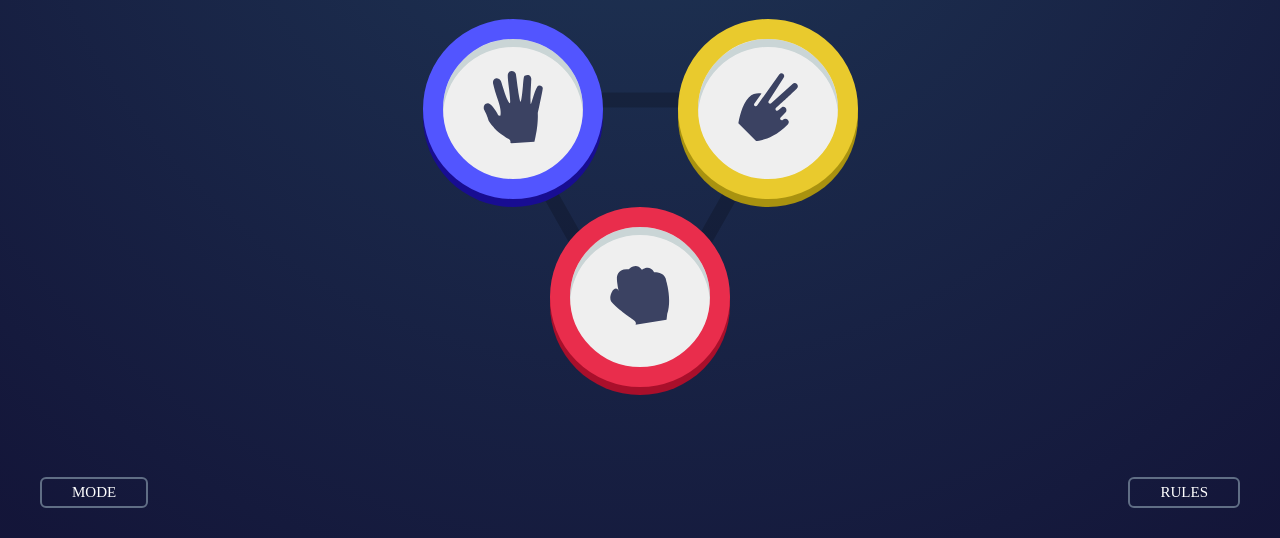
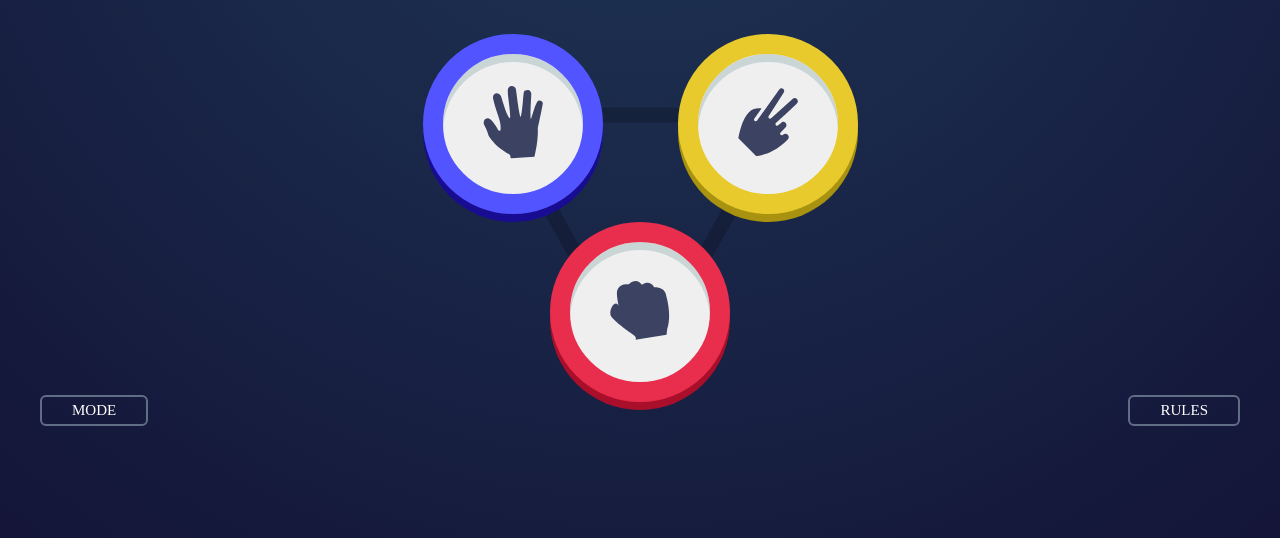
Before and after one commit to Code-Coterie-Team/challenges-rock-paper-scissors-game, a plain HTML site: page index.html in a window 1280 px wide. Shown: the part 262-800 px from the top of the page. Drawn offline with Linux system fonts and the light colour scheme.

Commit message:
changeFlexCenter

```diff
--- a/style.css
+++ b/style.css
@@ -11,16 +11,16 @@
 body{
     height: 100vh;
     background: radial-gradient(circle 125vh at top, hsl(214, 47%, 23%), hsl(237, 49%, 15%));
-    overflow: auto;
+    overflow: hidden;
 }
 
 .container{
     height: 100vh;
     display: flex;
     flex-direction: column;
-    justify-content: space-between;
+    justify-content: center;
     align-items: center;
-    overflow: auto;
+
 }
 
 .header{
@@ -64,7 +64,7 @@ body{
     flex-direction: column;
     justify-content: center;
     align-items: center;
-    margin-top: 8rem;
+    margin-top: 11rem;
     margin-bottom: 1rem;
 }
 
```
